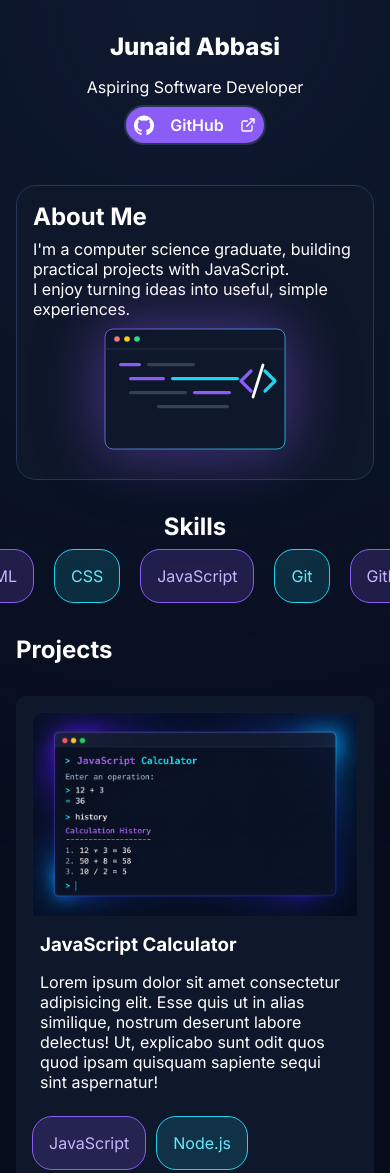
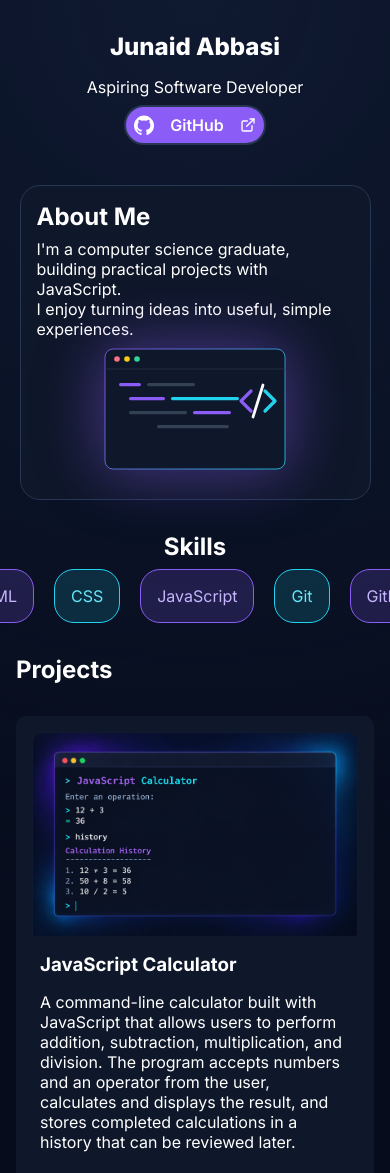
Before and after one commit to junaid-abbasi-dev/personal-website-lab, a plain HTML site: page index.html in a window 390 px wide. Shown: the top 1173 px of the page. Drawn offline with Linux system fonts and the light colour scheme.

Commit message:
added more responsiveness and some width adjustment to about me section

```diff
--- a/index.html
+++ b/index.html
@@ -154,7 +154,7 @@
                 <img src="/images/js-calculator.png" alt="project-01">
                 <div class="project-description">
                     <h3 class="project-title">JavaScript Calculator</h3>
-                    <p class="project-details">Lorem ipsum dolor sit amet consectetur adipisicing elit. Esse quis ut in alias similique, nostrum deserunt labore delectus! Ut, explicabo sunt odit quos quod ipsam quisquam sapiente sequi sint aspernatur!</p>
+                    <p class="project-details">A command-line calculator built with JavaScript that allows users to perform addition, subtraction, multiplication, and division. The program accepts numbers and an operator from the user, calculates and displays the result, and stores completed calculations in a history that can be reviewed later.</p>
                     <ul class="project-technologies">
                         <li id="javascript">JavaScript</li>
                         <li id="css">Node.js</li>
@@ -170,7 +170,7 @@
                 <img src="/images/price-tracker.png" alt="project-01">
                 <div class="project-description">
                     <h3 class="project-title">Product Research Tracker</h3>
-                    <p class="project-details">Lorem ipsum dolor sit amet consectetur adipisicing elit. Esse quis ut in alias similique, nostrum deserunt labore delectus! Ut, explicabo sunt odit quos quod ipsam quisquam sapiente sequi sint aspernatur!</p>
+                    <p class="project-details">A product research tool built with HTML, CSS, and JavaScript that helps online sellers evaluate potential products. Users can enter the product cost, selling price, marketplace fees, and estimated sales to calculate profit per unit, profit margin, and estimated total sales profit.</p>
                     <ul class="project-technologies">
                         <li id="html">HMTL</li>
                         <li id="css">CSS</li>
--- a/style.css
+++ b/style.css
@@ -63,13 +63,17 @@ body {
 .about-me {
     background-color: var(--backgroundcards);
     display: flex;
-    justify-content: space-between;
+    justify-content: space-around;
     align-items: center;
     padding: 1rem;
-    margin: 1rem;
+
     border: 1px solid var(--border);
     border-radius: 20px;
     flex-wrap: wrap;
+    width: 100%;
+    max-width: 1200px;
+    margin: 1rem auto;
+    box-sizing: border-box;
 }
 .skills {
     padding: 1rem;
@@ -166,6 +170,7 @@ footer {
         flex-direction: column;
         align-items: center;
         justify-content: center;
+        width: 90%;
     }
     .skills {
         display: flex;
```
